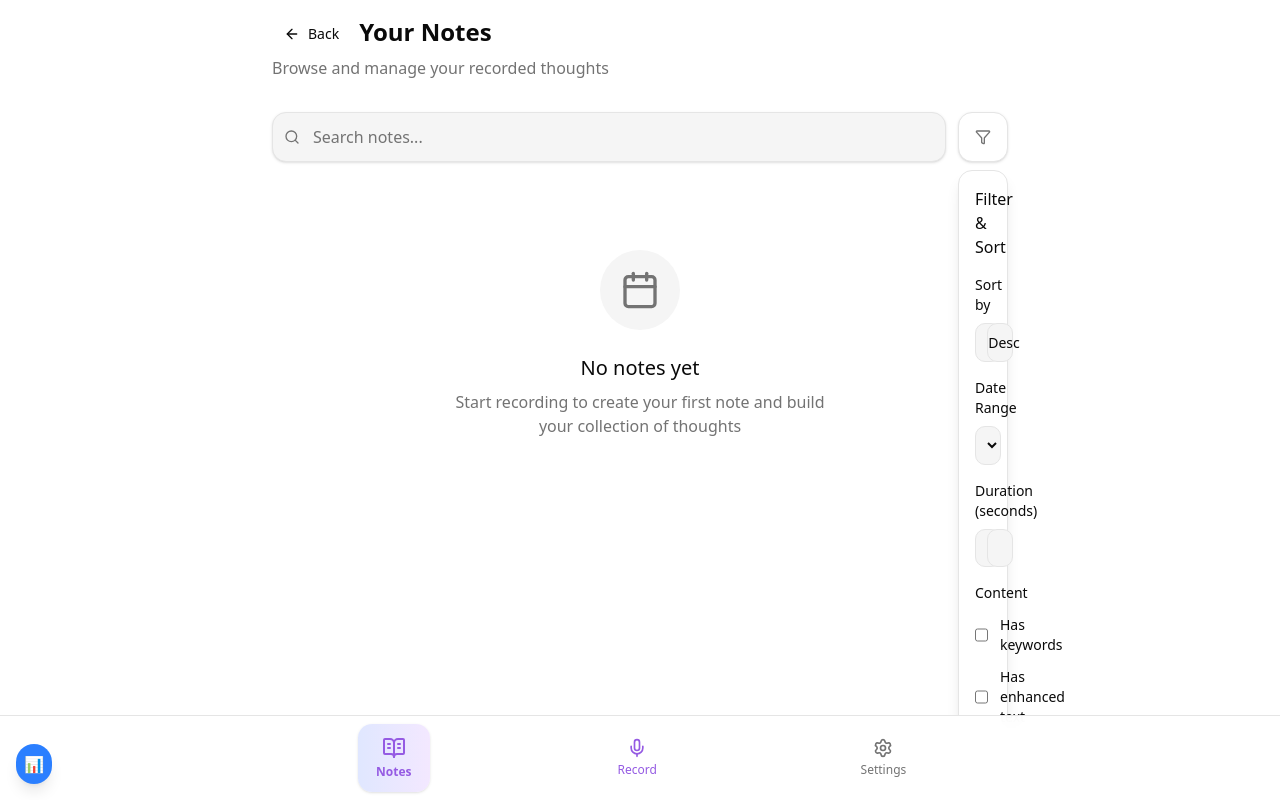
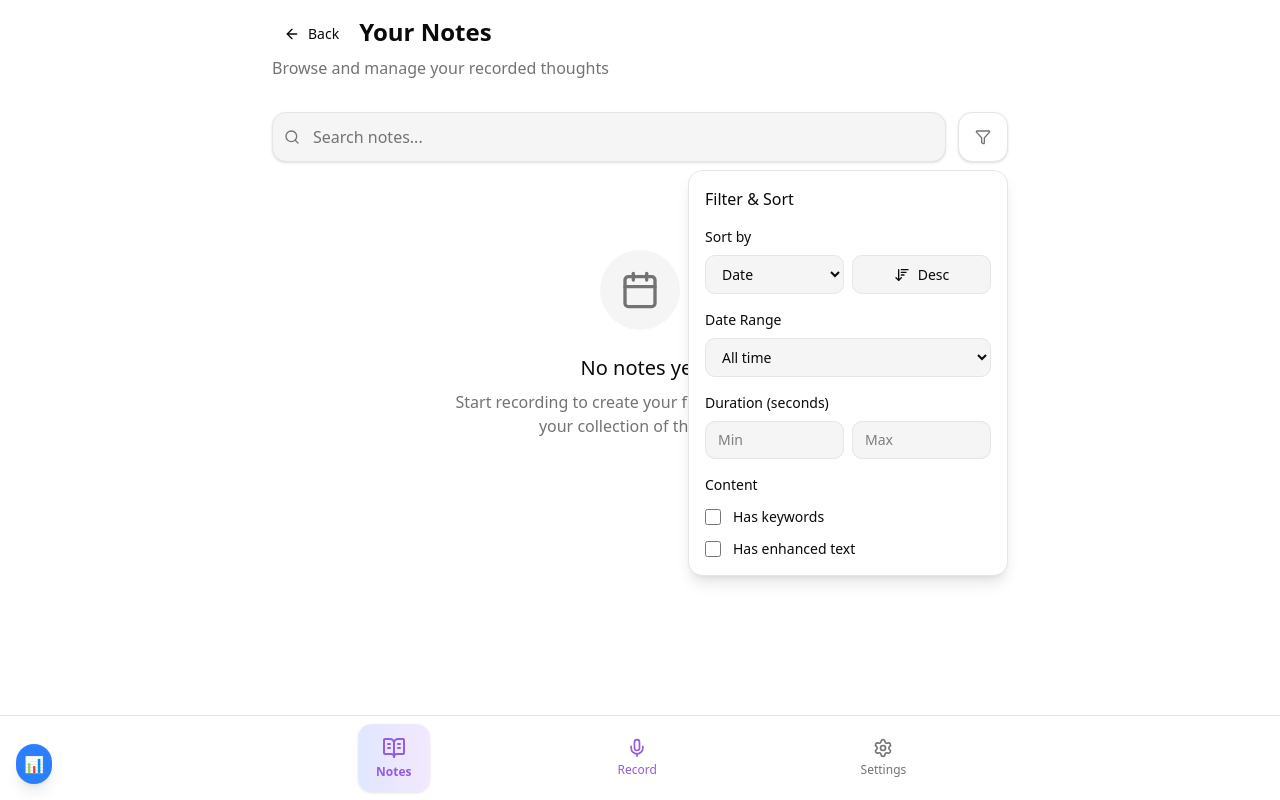
Before and after one commit to benjamin-lindenbauer/thoughts-to-text, a Next.js app: page /notes in a window 1280 px wide. Both pictures are taken after a click on the button 983 px from the left and 137 px from the top of the page. Built offline with nearby package versions, Linux system fonts and the light colour scheme.

Commit message:
Fixed filter menu

```diff
--- a/src/app/globals.css
+++ b/src/app/globals.css
@@ -215,6 +215,25 @@
     outline: 2px solid var(--color-ring);
     outline-offset: 2px;
   }
+
+  /* Global pointer cursor for interactive buttons */
+  button,
+  [type='button'],
+  [type='reset'],
+  [type='submit'],
+  [role='button'],
+  a[role='button'] {
+    @apply cursor-pointer;
+  }
+
+  /* Respect disabled states */
+  button:disabled,
+  [type='button']:disabled,
+  [type='reset']:disabled,
+  [type='submit']:disabled,
+  [aria-disabled='true'] {
+    @apply cursor-not-allowed;
+  }
 }
 
 @layer components {
--- a/src/components/NotesSearch.tsx
+++ b/src/components/NotesSearch.tsx
@@ -135,7 +135,7 @@ export function NotesSearch({
 
           {/* Filter Dropdown */}
           {isFilterOpen && (
-            <div className="absolute right-0 top-full mt-2 w-80 bg-card border border-border rounded-xl shadow-lg p-4 z-50">
+            <div className="absolute right-0 top-full mt-2 w-80 max-w-none bg-card border border-border rounded-xl shadow-lg p-4 z-50">
               <div className="flex items-center justify-between mb-4">
                 <h3 className="font-medium text-foreground">Filter & Sort</h3>
                 {hasActiveFilters && (
```
